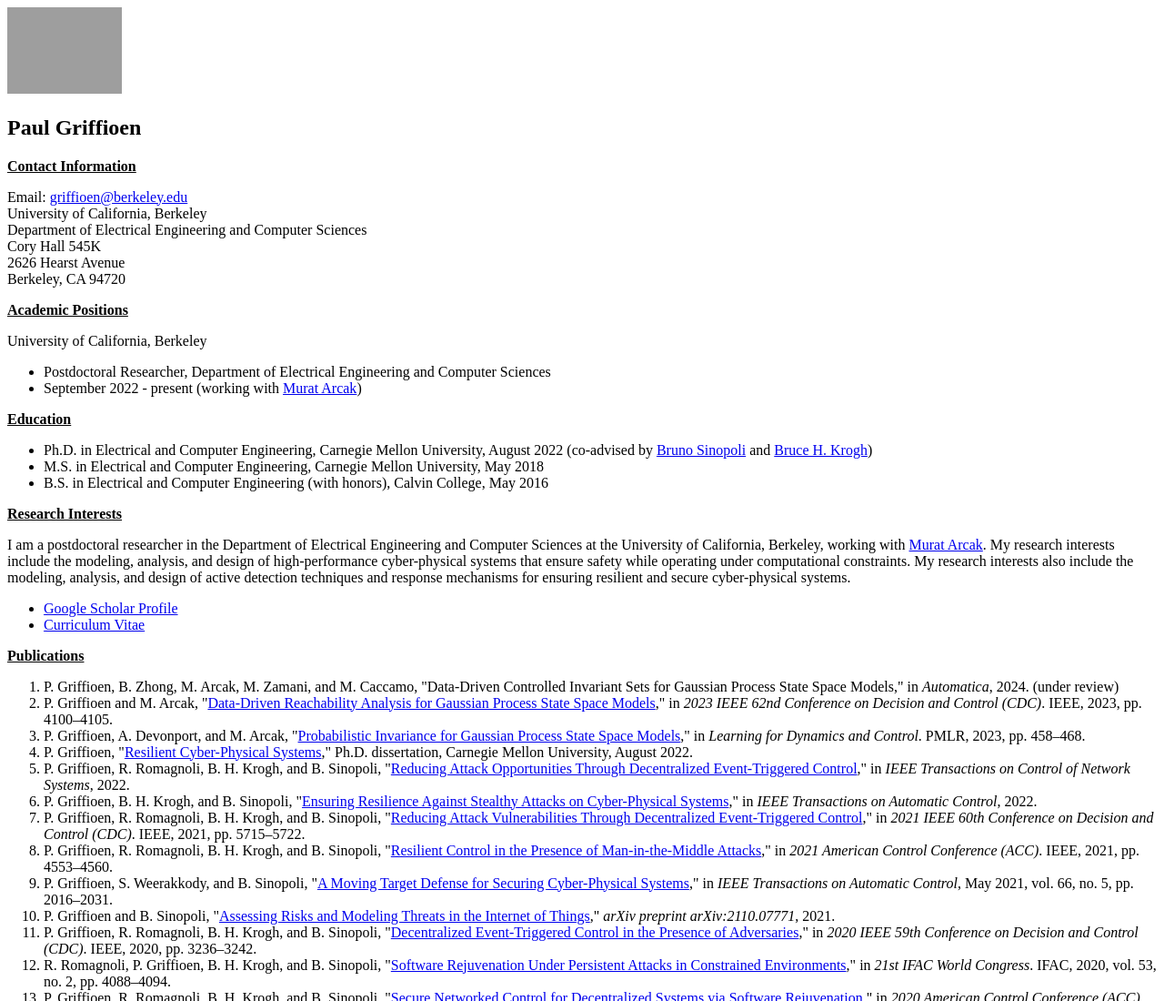
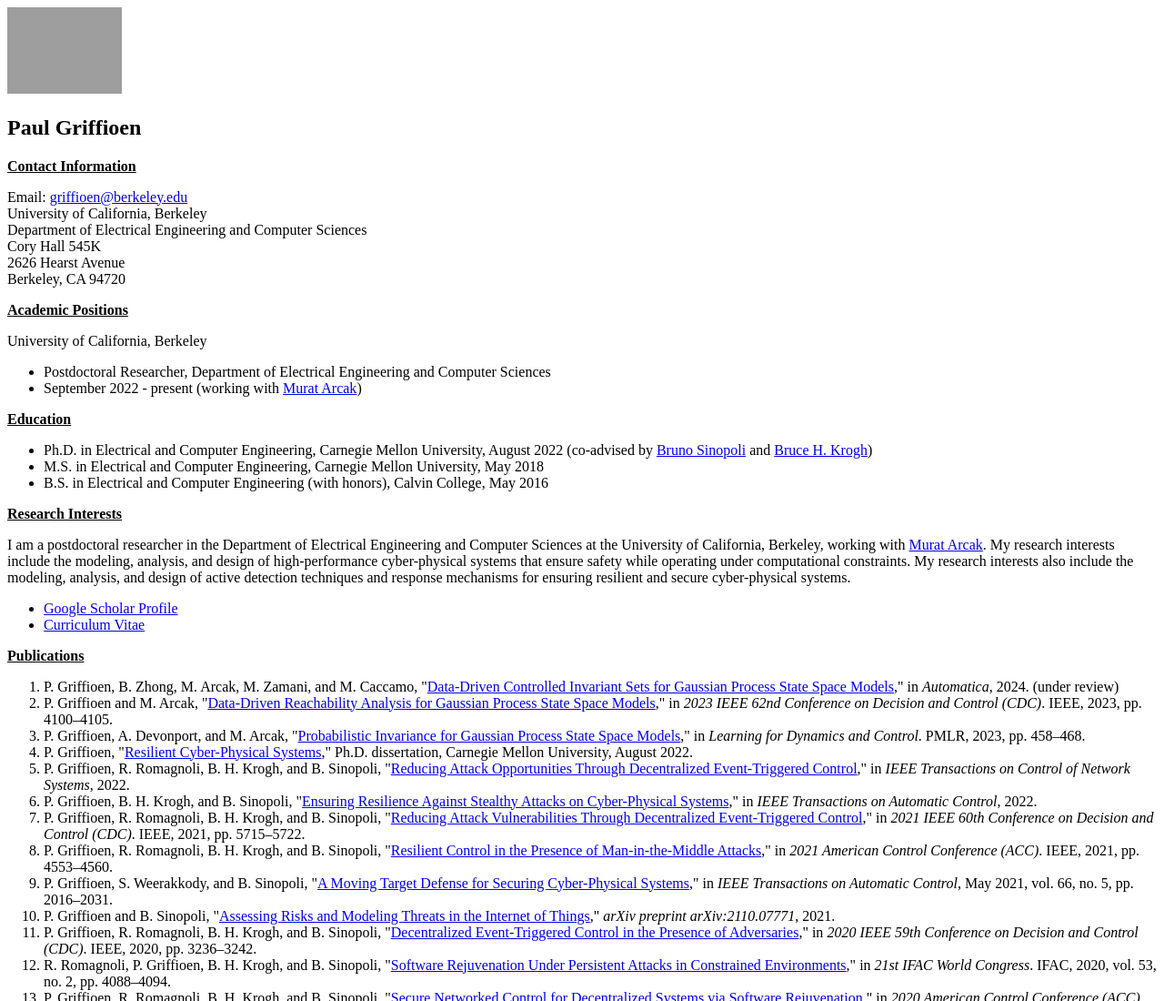
Before and after one commit to pgriff6/pgriff6.github.io, a plain HTML site: page index.html in a window 1280 px wide. Shown: the top 1100 px of the page at 91% size. Drawn offline with Linux system fonts and the light colour scheme; grey boxes are pictures that could not be loaded.

Commit message:
Updated html

```diff
--- a/index.html
+++ b/index.html
@@ -33,7 +33,7 @@
 </ul>
 <p><b><u>Publications</u></b></p>
 <ol>
-	<li>P. Griffioen, B. Zhong, M. Arcak, M. Zamani, and M. Caccamo, "Data-Driven Controlled Invariant Sets for Gaussian Process State Space Models," in <i>Automatica</i>, 2024. (under review)</li>
+	<li>P. Griffioen, B. Zhong, M. Arcak, M. Zamani, and M. Caccamo, "<a href="https://arxiv.org/abs/2407.11256">Data-Driven Controlled Invariant Sets for Gaussian Process State Space Models</a>," in <i>Automatica</i>, 2024. (under review)</li>
 	<li>P. Griffioen and M. Arcak, "<a href="https://ieeexplore.ieee.org/abstract/document/10383270">Data-Driven Reachability Analysis for Gaussian Process State Space Models</a>," in <i>2023 IEEE 62nd Conference on Decision and Control (CDC)</i>. IEEE, 2023, pp. 4100–4105.</li>
 	<li>P. Griffioen, A. Devonport, and M. Arcak, "<a href="https://proceedings.mlr.press/v211/griffioen23a.html">Probabilistic Invariance for Gaussian Process State Space Models</a>," in <i>Learning for Dynamics and Control</i>. PMLR, 2023, pp. 458–468.</li>
 	<li>P. Griffioen, "<a href="https://www.proquest.com/docview/2723175282">Resilient Cyber-Physical Systems</a>," Ph.D. dissertation, Carnegie Mellon University, August 2022.</li>
```
